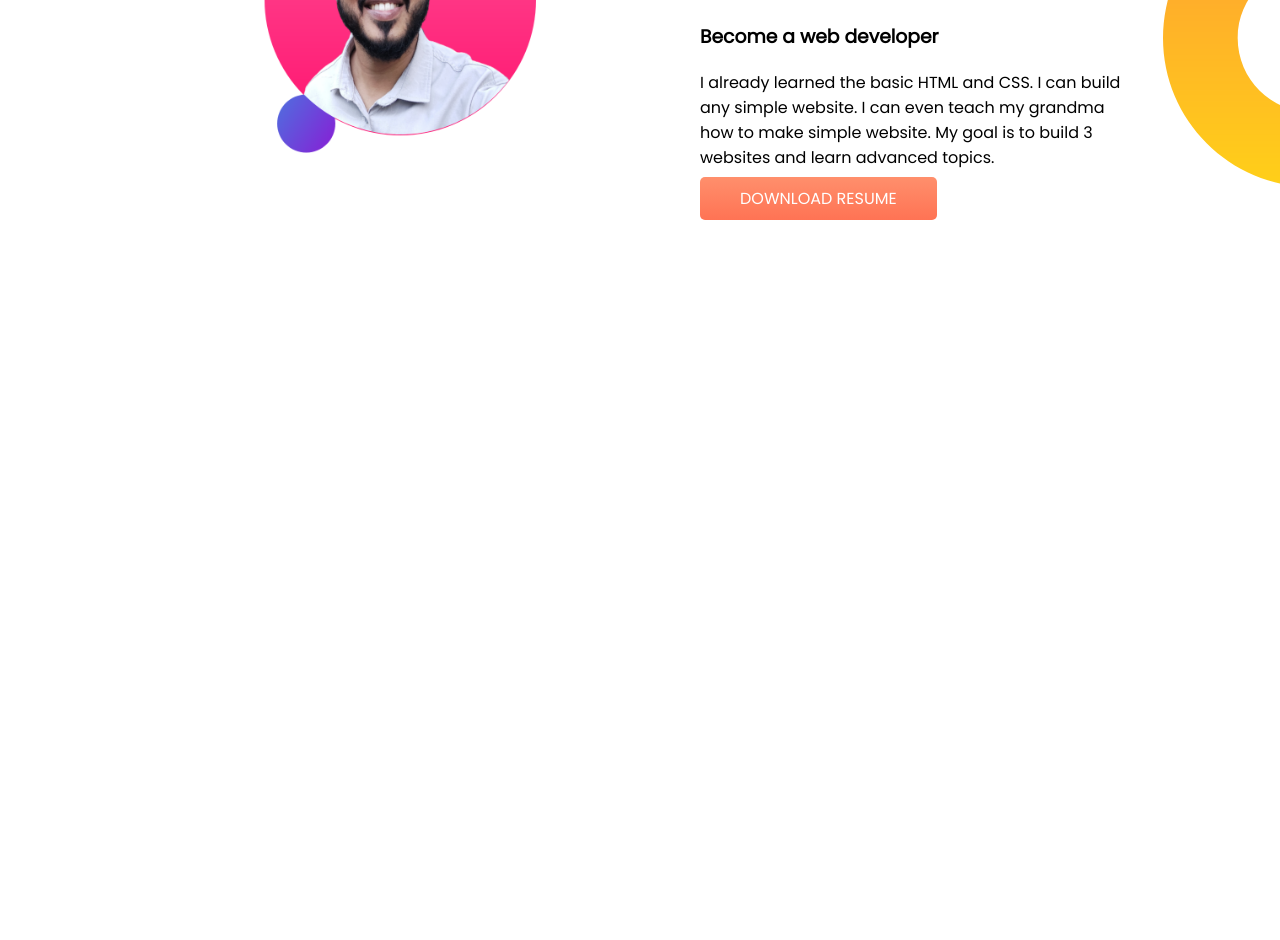
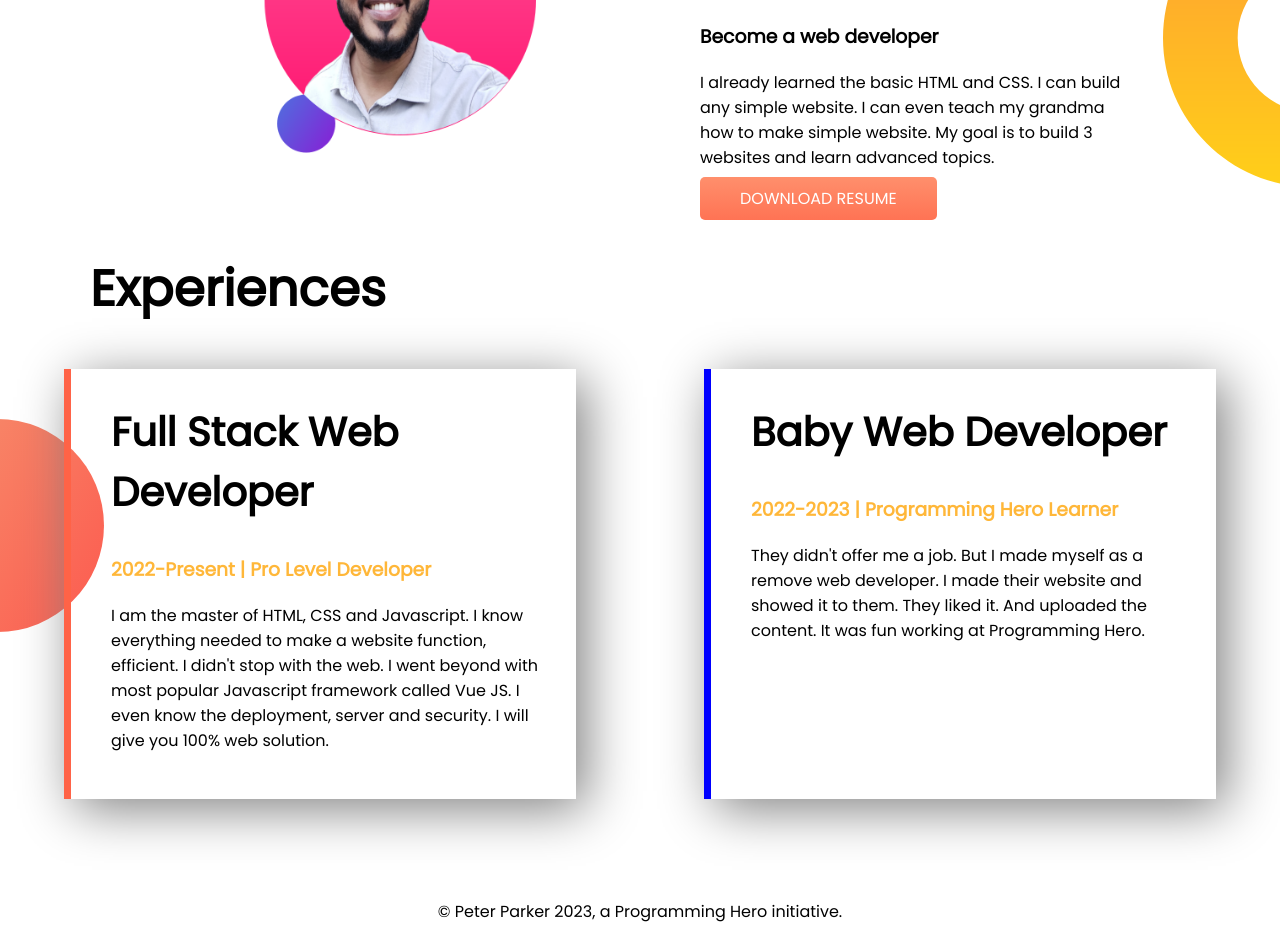
Before and after one commit to ahkhan18/developer-portfolio, a plain HTML site: page index.html in a window 1280 px wide. Shown: the part 599-1539 px from the top of the page. Before the commit the page ends 819 px from the top, so only its background shows below. Drawn offline with Linux system fonts and the light colour scheme.

Commit message:
full website added

```diff
--- a/index.html
+++ b/index.html
@@ -12,7 +12,7 @@
 </head>
 <body>
 
-    <section class="top-banner">
+    <section class="top-banner flexible-container">
 
         <div class="half-width">
             <h1>Welcome To </h1>
@@ -30,7 +30,7 @@
     </section>
 
 
-    <section class="dream-area">
+    <section class="dream-area flexible-container">
 
         <div class="half-width">
             <img src="images/ahKhan-2.png" alt="">
@@ -46,7 +46,26 @@
 
     </section>
 
+    <section class="experience-area">
 
+        <h1>Experiences</h1>
+        <div class="flexible-container">
+            <div id="full-stack-developer" class="experience-item">
+                <h2>Full Stack Web Developer</h2>
+                <h3 class="experience-color">2022-Present | Pro Level Developer</h3>
+                <p>I am the master of HTML, CSS and Javascript. I know everything needed to make a website function, efficient. I didn't stop with the web. I went beyond with most popular Javascript framework called Vue JS. I even know the deployment, server and security. I will give you 100% web solution.</p>
+            </div>
+            <div id="baby-developer" class="experience-item">
+                <h2>Baby Web Developer</h2>
+                <h3 class="experience-color">2022-2023 | Programming Hero Learner</h3>
+                <p>They didn't offer me a job. But I made myself as a remove web developer. I made their website and showed it to them. They liked it. And uploaded the content. It was fun working at Programming Hero.</p>
+            </div>
+        </div>
+
+    </section>
 
 </body>
+
+<footer><p>© Peter Parker 2023, a Programming Hero initiative.</p></footer>
+
 </html>
--- a/style.css
+++ b/style.css
@@ -8,7 +8,7 @@ body{
     margin-right: 15px;
 }
 
-section{
+.flexible-container{
     display:flex;
 
 }
@@ -28,7 +28,9 @@ section{
 h1{
     font-size: 50px;
 }
-
+h2{
+    font-size: 40px;
+}
 .half-width img{
     width: 70%;
     padding-left: 100px;
@@ -53,3 +55,44 @@ h1{
 .dream-padding{
     padding-right: 150px;
 }
+
+.experience-area{
+    margin-bottom: 100px;
+}
+.experience-color{
+    color: #FFB739;
+}
+
+.experience-area{
+    background-image: url(images/exp-bg.png);
+    background-repeat: no-repeat;
+    background-position: left;
+}
+
+.experience-area h1{
+    padding-left: 90px;
+}
+
+.experience-item{
+    box-shadow: 10px 10px 50px grey;
+    width: 40%;
+    margin-left: 5%;
+    margin-right: 5%;
+    padding-left: 40px;
+    padding-right: 30px;
+    padding-bottom: 30px;
+
+}
+
+#full-stack-developer{
+    border-left: 7px solid #FF6347;
+
+}
+
+#baby-developer{
+    border-left: 7px solid #0000FF;
+}
+
+footer p{
+    text-align: center;
+}
```
